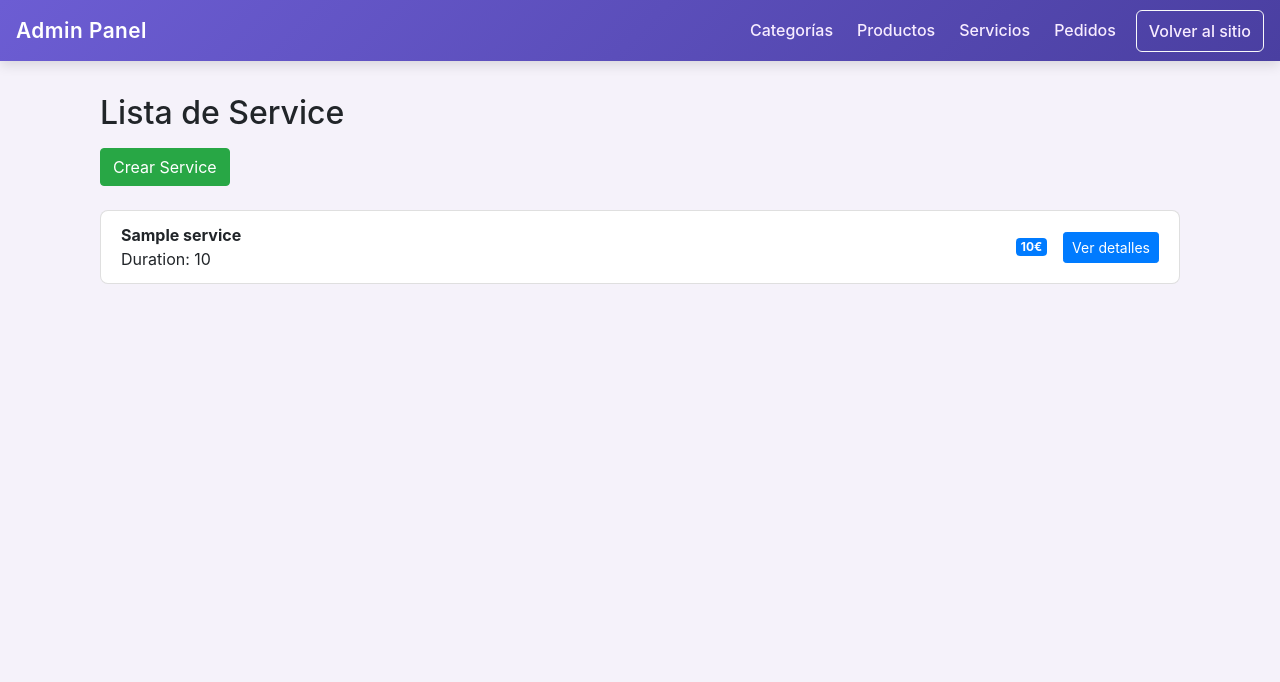
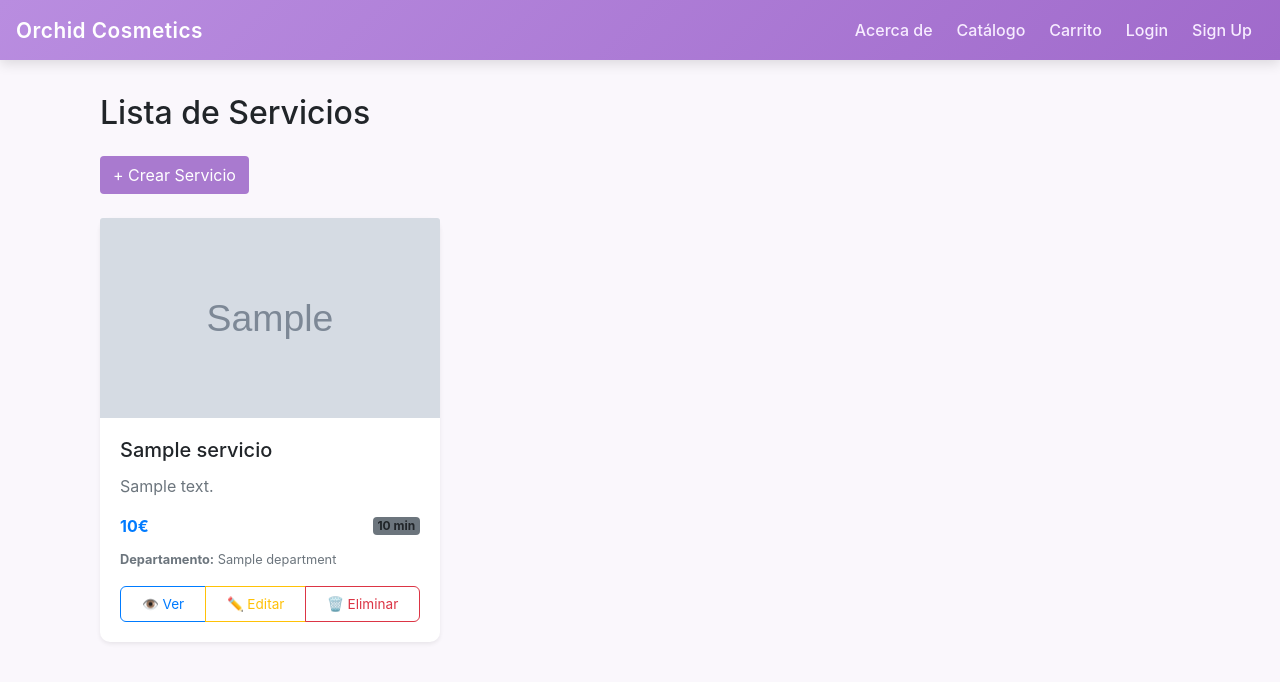
Before and after one commit to PepeCoral/orchid-cosmetics, a Django app: template src/app/templates/admin/services/list.html in a window 1280 px wide. Shown: the top 682 px of the page. Run offline with Django 5.2, Linux system fonts and the light colour scheme; the template is opened without the code that fills it: most values are stand-ins (such as "Sample title", 1, 10 or a date in 2020); grey boxes marked "Sample" are stand-in pictures; some libraries are stand-ins or nearby versions.

Commit message:
style: :lipstick: lista de servicios actualizada

```diff
--- a/src/app/templates/admin/services/list.html
+++ b/src/app/templates/admin/services/list.html
@@ -1,49 +1,123 @@
-{% extends 'admin/base_admin.html' %}
+{% extends 'base.html' %}
+
+{% block title %}Lista de Servicios - Orchid Cosmetics{% endblock %}
 
 {% block content %}
 <div class="container mt-4">
+    <h2 class="mb-4">Lista de Servicios</h2>
 
-  <h2 class="mb-3">Lista de Service</h2>
+    <div class="mb-4">
+        <a href="/admin/cosmeticservices/create" class="btn text-white" style="background-color: #a97acf;">
+            + Crear Servicio
+        </a>
+    </div>
 
-  <a href="create" class="btn btn-success mb-4">Crear Service</a>
+    <div class="row">
+        {% for servicio in servicios %}
+        <div class="col-md-6 col-lg-4 mb-4">
+            <div class="card h-100 shadow-sm">
+                {% if servicio.image_url %}
+                <img src="{{ servicio.image_url.url }}" alt="{{ servicio.name }}" class="card-img-top"
+                    style="height: 200px; object-fit: cover;">
+                {% else %}
+                <div class="card-img-top d-flex align-items-center justify-content-center bg-light"
+                    style="height: 200px;">
+                    <span class="text-muted">Sin imagen</span>
+                </div>
+                {% endif %}
 
-  {% if services %}
-  <ul class="list-group">
+                <div class="card-body d-flex flex-column">
+                    <h5 class="card-title">{{ servicio.name }}</h5>
+                    <p class="card-text text-muted">
+                        {{ servicio.description|truncatewords:15 }}
+                    </p>
 
-    {% for service in services %}
-    <li class="list-group-item mb-3" style="border-radius: 8px;">
+                    <div class="mt-auto">
+                        <div class="d-flex justify-content-between align-items-center mb-2">
+                            <strong class="text-primary">{{ servicio.price }}€</strong>
+                            <span class="badge bg-secondary">{{ servicio.duration_minutes }} min</span>
+                        </div>
 
-      <div class="d-flex justify-content-between align-items-center">
+                        <p class="card-text">
+                            <small class="text-muted">
+                                <strong>Departamento:</strong> {{ servicio.department }}
+                            </small>
+                        </p>
 
-        <!-- Left block: info -->
-        <div>
-          <strong>{{ service.name }}</strong><br>
-          Duration: {{ service.duration }}
+                        <!-- BOTONES DE ACCIÓN -->
+                        <div class="btn-group w-100" role="group">
+                            <a href="{% url 'admin/cosmeticservices/show' servicio.id %}"
+                                class="btn btn-outline-primary btn-sm" title="Ver detalles">
+                                👁️ Ver
+                            </a>
+                            <a href="{% url 'admin/cosmeticservices/update' servicio.id %}"
+                                class="btn btn-outline-warning btn-sm" title="Editar servicio">
+                                ✏️ Editar
+                            </a>
+                            <a href="{% url 'admin/cosmeticservices/delete' servicio.id %}"
+                                class="btn btn-outline-danger btn-sm" title="Eliminar servicio">
+                                🗑️ Eliminar
+                            </a>
+                        </div>
+                    </div>
+                </div>
+            </div>
         </div>
+        {% empty %}
+        <div class="col-12">
+            <div class="alert alert-info text-center">
+                No hay servicios creados.
+                <a href="/admin/cosmeticservices/create" class="alert-link">Crear el primer servicio</a>.
+            </div>
+        </div>
+        {% endfor %}
+    </div>
+</div>
 
-        <!-- Right block: button + price -->
-        <div class="d-flex align-items-center">
-          <span class="badge badge-primary mr-3">
-            {{ service.price }}€
-          </span>
+<style>
+    .card {
+        transition: transform 0.2s ease, box-shadow 0.2s ease;
+        border: none;
+        border-radius: 10px;
+    }
 
-          <a href="{{ service.id }}" class="btn btn-primary btn-sm ">
-            Ver detalles
-          </a>
+    .card:hover {
+        transform: translateY(-5px);
+        box-shadow: 0 8px 25px rgba(0, 0, 0, 0.1) !important;
+    }
 
+    .btn-group .btn {
+        border-radius: 0;
+        font-size: 0.85rem;
+        padding: 0.4rem 0.5rem;
+    }
 
-        </div>
+    .btn-group .btn:first-child {
+        border-top-left-radius: 6px;
+        border-bottom-left-radius: 6px;
+    }
 
-      </div>
+    .btn-group .btn:last-child {
+        border-top-right-radius: 6px;
+        border-bottom-right-radius: 6px;
+    }
 
-    </li>
-    {% endfor %}
+    .btn-outline-warning:hover {
+        background-color: #ffc107;
+        border-color: #ffc107;
+        color: #000;
+    }
 
-  </ul>
+    .btn-outline-danger:hover {
+        background-color: #dc3545;
+        border-color: #dc3545;
+        color: #fff;
+    }
 
-  {% else %}
-  <p>No hay servicios disponibles.</p>
-  {% endif %}
-
-</div>
+    .btn-outline-primary:hover {
+        background-color: #a97acf;
+        border-color: #a97acf;
+        color: #fff;
+    }
+</style>
 {% endblock %}
```
